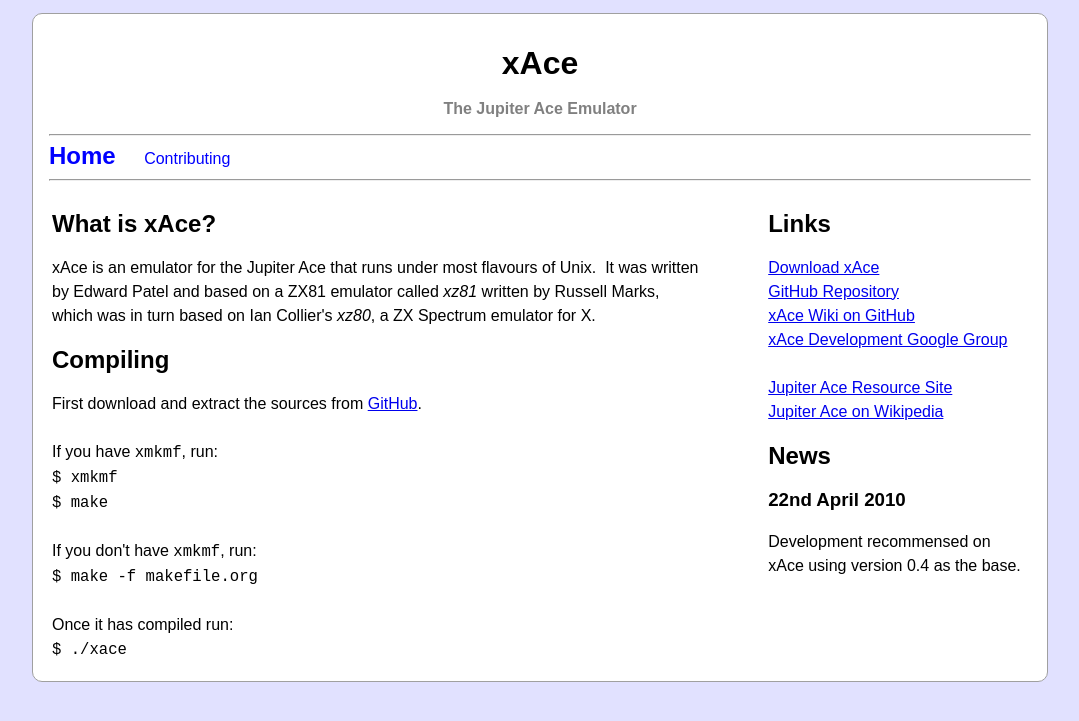
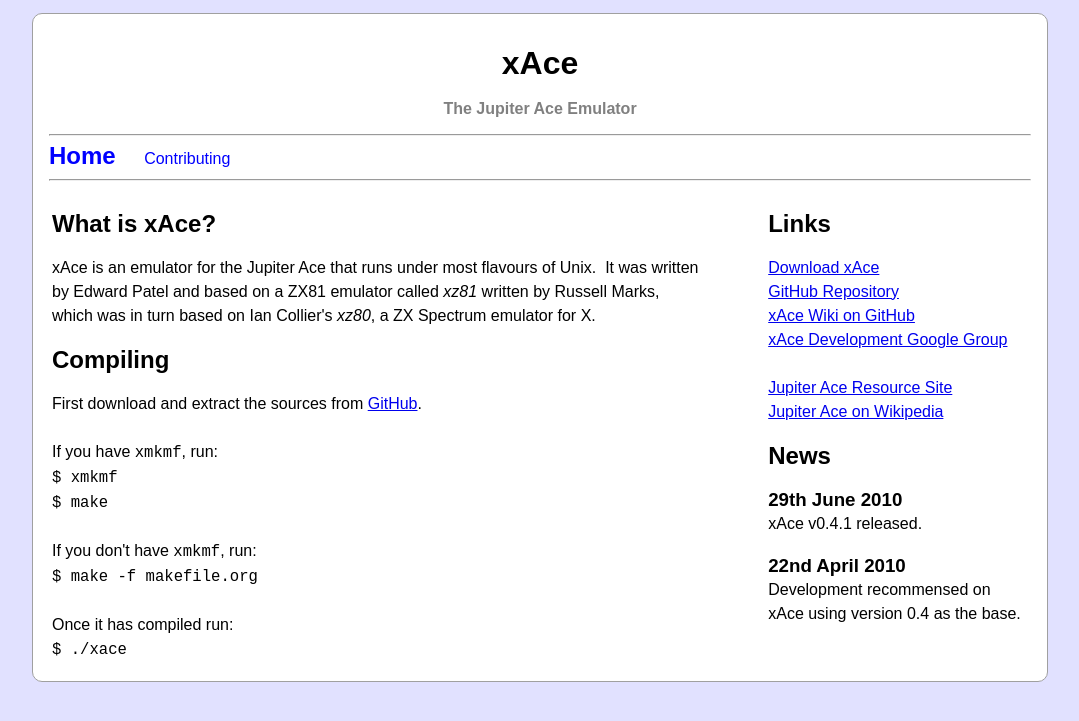
Before and after one commit to lawrencewoodman/xAce, a Jekyll site: the page built from index.html, in a window 1280 px wide. Shown: the top 721 px of the page, without its empty margins (96-1175 px from the left). Built offline with Jekyll 4.4.1, drawn with Linux system fonts in a browser that asks for light colours; Markdown is read by kramdown in place of the engine named in the settings.

Commit message:
Add xace v0.4.1 release news item

```diff
--- a/_layouts/default.html
+++ b/_layouts/default.html
@@ -52,7 +52,9 @@
 						<a href="http://en.wikipedia.org/wiki/Jupiter_Ace">Jupiter Ace on Wikipedia</a><br />
 
 						<h2>News</h2>
-						<h3>22nd April 2010</h3>
+						<h3 class="date">29th June 2010</h3>
+						xAce v0.4.1 released.
+						<h3 class="date">22nd April 2010</h3>
 						Development recommensed on xAce using version 0.4 as the base.
 					</td>
 				</tr>
--- a/css/sitestyle.css
+++ b/css/sitestyle.css
@@ -84,3 +84,9 @@
 	padding-right: 1em;
 	color: blue;
 }
+
+/* News */
+h3.date
+{
+	margin-bottom:0;
+}
```
